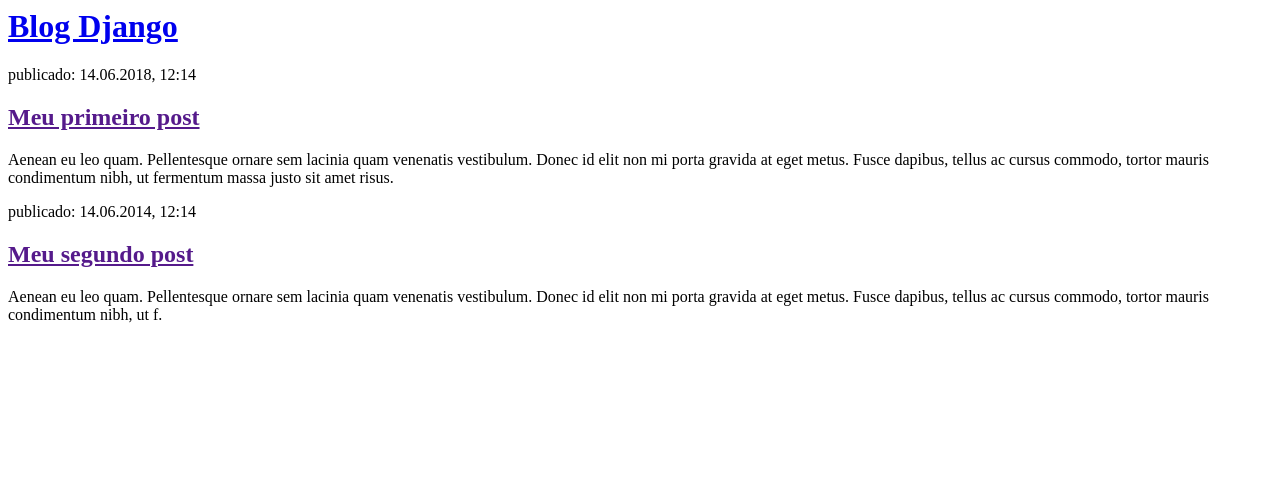
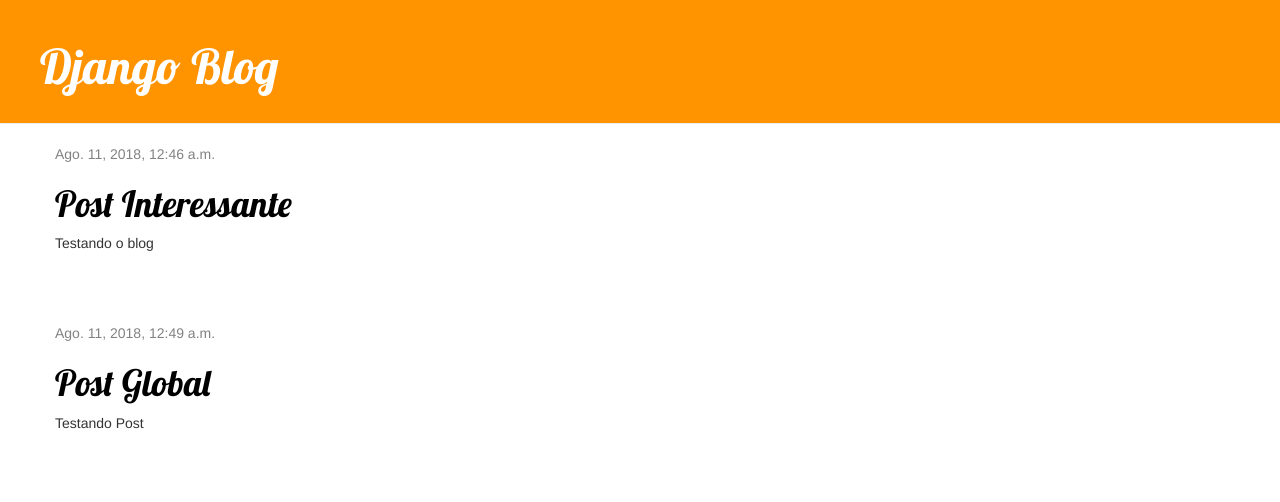
Before and after one commit to murilosisnando2003/djangoblog, a Django app: page / in a window 1280 px wide. Shown: the top 502 px of the page. Run offline with Django 3.2, Linux system fonts and the light colour scheme; data comes from the database, SQL or seed files in the repository; both versions use the stored data as it was after the commit; some libraries are stand-ins or nearby versions.

Commit message:
Changed the HTML for the site.

```diff
--- /dev/null
+++ b/blog/static/css/blog.css
@@ -0,0 +1,46 @@
+.page-header {
+    background-color: #ff9400;
+    margin-top: 0;
+    padding: 20px 20px 20px 40px;
+}
+
+.page-header h1, .page-header h1 a, .page-header h1 a:visited, .page-header h1 a:active {
+    color: #ffffff;
+    font-size: 36pt;
+    text-decoration: none;
+}
+
+.content {
+    margin-left: 40px;
+}
+
+h1, h2, h3, h4 {
+    font-family: 'Lobster', cursive;
+}
+
+.date {
+    color: #828282;
+}
+
+.save {
+    float: right;
+}
+
+.post-form textarea, .post-form input {
+    width: 100%;
+}
+
+.top-menu, .top-menu:hover, .top-menu:visited {
+    color: #ffffff;
+    float: right;
+    font-size: 26pt;
+    margin-right: 20px;
+}
+
+.post {
+    margin-bottom: 70px;
+}
+
+.post h1 a, .post h1 a:visited {
+    color: #000000;
+}
--- /dev/null
+++ b/blog/templates/blog/base.html
@@ -0,0 +1,26 @@
+{% load static %}
+<html>
+    <head>
+        <title>Django blog</title>
+        <link rel="stylesheet" href="//maxcdn.bootstrapcdn.com/bootstrap/3.2.0/css/bootstrap.min.css">
+        <link rel="stylesheet" href="//maxcdn.bootstrapcdn.com/bootstrap/3.2.0/css/bootstrap-theme.min.css">
+        <link href='//fonts.googleapis.com/css?family=Lobster&subset=latin,latin-ext' rel='stylesheet' type='text/css'>
+        <link rel="stylesheet" href="{% static 'css/blog.css' %}">
+    </head>
+    <body>
+            <div class="page-header">
+                {% if user.is_authenticated %}
+                    <a href="{% url 'post_new' %}" class="top-menu"><span class="glyphicon glyphicon-plus"></span></a>
+                {% endif %}
+                <h1><a href="/">Django Blog</a></h1>
+            </div>
+            <div class="content container">
+                <div class="row">
+                    <div class="col-md-8">
+                    {% block content %}
+                    {% endblock %}
+                    </div>
+                </div>
+            </div>
+        </body>
+</html>
--- a/blog/templates/blog/post_list.html
+++ b/blog/templates/blog/post_list.html
@@ -1,22 +1,13 @@
-<html>
-    <head>
-        <title>Blog Django</title>
-    </head>
-    <body>
-        <div>
-            <h1><a href="/">Blog Django</a></h1>
+{% extends 'blog/base.html' %}
+
+{% block content %}
+{% for post in posts %}
+    <div class="post">
+        <div class="date">
+            {{ post.published_date }}
         </div>
-
-        <div>
-            <p>publicado: 14.06.2018, 12:14</p>
-            <h2><a href="">Meu primeiro post</a></h2>
-            <p>Aenean eu leo quam. Pellentesque ornare sem lacinia quam venenatis vestibulum. Donec id elit non mi porta gravida at eget metus. Fusce dapibus, tellus ac cursus commodo, tortor mauris condimentum nibh, ut fermentum massa justo sit amet risus.</p>
-        </div>
-
-        <div>
-            <p>publicado: 14.06.2014, 12:14</p>
-            <h2><a href="">Meu segundo post</a></h2>
-            <p>Aenean eu leo quam. Pellentesque ornare sem lacinia quam venenatis vestibulum. Donec id elit non mi porta gravida at eget metus. Fusce dapibus, tellus ac cursus commodo, tortor mauris condimentum nibh, ut f.</p>
-        </div>
-    </body>
-</html>
+        <h1><a href="{% url 'post_detail' pk=post.pk %}">{{ post.title }}</a></h1>
+        <p>{{ post.text|linebreaksbr }}</p>
+    </div>
+{% endfor %}
+{% endblock %}
--- a/blog/urls.py
+++ b/blog/urls.py
@@ -3,4 +3,7 @@
 
 urlpatterns = [
     path('',views.post_list, name='post_list'),
+    path('post/<int:pk>/', views.post_detail, name='post_detail'),
+    path('post/new', views.post_new, name='post_new'),
+    path('post/<int:pk>/edit/', views.post_edit, name='post_edit'),
 ]
--- a/blog/views.py
+++ b/blog/views.py
@@ -1,5 +1,43 @@
-from django.shortcuts import render
+from django.shortcuts import render,get_object_or_404,redirect
+from .models import Post
+from django.utils import timezone
+from .forms import PostForm
 
 # Create your views here.
 def post_list(request):
-    return render (request,'blog/post_list.html', {})
+    posts = Post.objects.filter(published_date__lte=timezone.now()).order_by('published_date')
+    return render (request,'blog/post_list.html', {'posts': posts})
+
+
+def post_detail(request, pk):
+    post = get_object_or_404(Post, pk=pk)
+    return render(request, 'blog/post_detail.html', {'post': post})
+
+
+def post_new(request):
+     if request.method == "POST":
+         form = PostForm(request.POST)
+         if form.is_valid():
+             post = form.save(commit=False)
+             post.author = request.user
+             post.published_date = timezone.now()
+             post.save()
+             return redirect('post_detail', pk=post.pk)
+     else:
+         form = PostForm()
+     return render(request, 'blog/post_edit.html', {'form': form})
+
+
+def post_edit(request, pk):
+     post = get_object_or_404(Post, pk=pk)
+     if request.method == "POST":
+         form = PostForm(request.POST, instance=post)
+         if form.is_valid():
+             post = form.save(commit=False)
+             post.author = request.user
+             post.published_date = timezone.now()
+             post.save()
+             return redirect('post_detail', pk=post.pk)
+     else:
+         form = PostForm(instance=post)
+     return render(request, 'blog/post_edit.html', {'form': form})
```
Also changed, not shown: blog/forms.py (added, +9 -0 lines), blog/templates/blog/post_detail.html (added, +16 -0 lines), blog/templates/blog/post_edit.html (added, +9 -0 lines), db.sqlite3.
